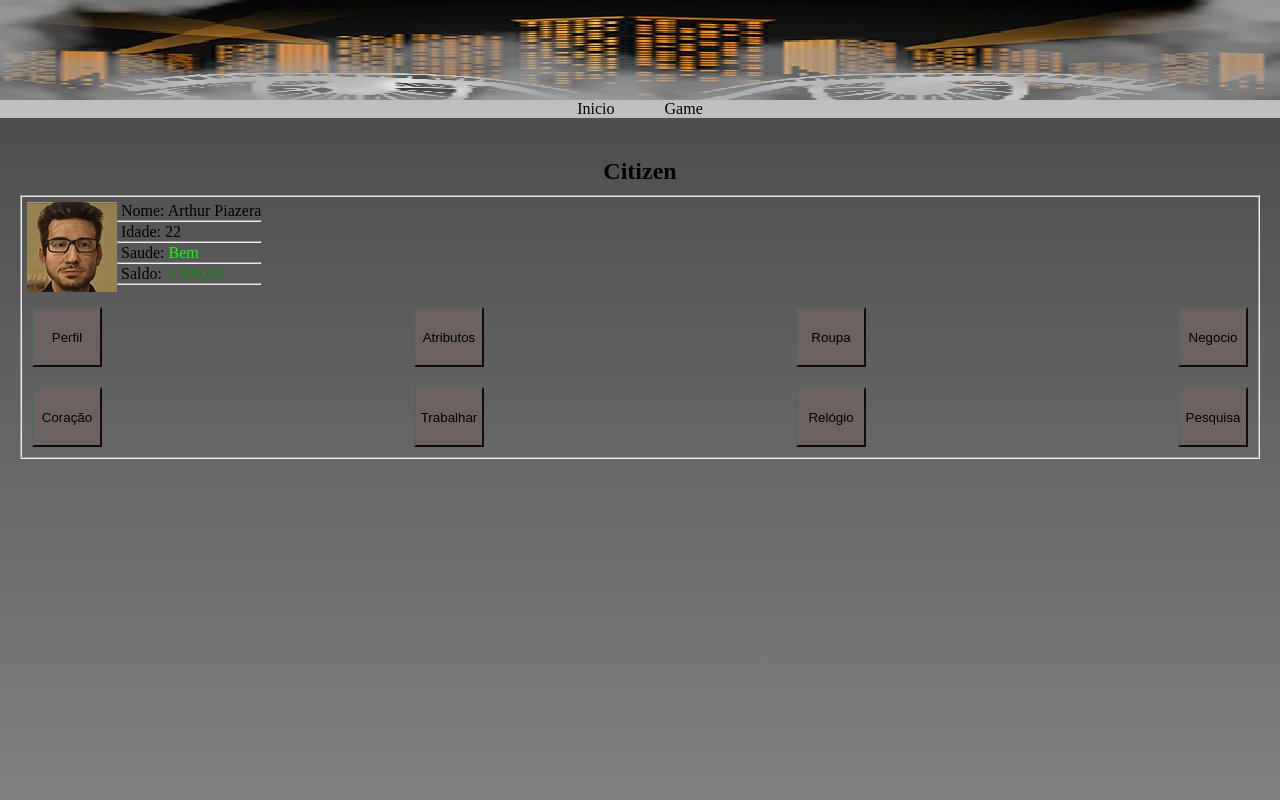
After one commit to ArthurP-cloud/Formulario, a PHP site: page /game.php in a window 1280 px wide. The commit adds this page. Run offline with PHP 8.4, Linux system fonts and the light colour scheme.

Commit message:
Tela de game add

```diff
--- /dev/null
+++ b/Formularios-PDO/css/newstyle.css
@@ -0,0 +1,86 @@
+* {
+  margin: 0;
+  padding: 0;
+}
+:root {
+  font-size: 16px;
+}
+body {
+  width: 100vw;
+  height: 100vh;
+  background: linear-gradient(to bottom, rgb(69, 69, 69), rgb(128, 128, 128));
+  font: Arial;
+  font-size: 100%;
+}
+.logo {
+  width: 100%;
+  height: 100px;
+}
+.logo img {
+  width: 100%;
+  height: 100%;
+}
+ul {
+  background-color: #bfbfbf;
+  display: flex;
+  list-style: none;
+  justify-content: center;
+  gap: 50px;
+}
+a {
+  color: black;
+  text-decoration: none;
+}
+.container {
+  width: 100%;
+  height: 500px;
+  margin-top: 20px;
+  display: flex;
+  flex-direction: column;
+}
+h1 {
+  text-align: center;
+  padding-bottom: 10px;
+}
+hr {
+  margin-bottom: 1px;
+}
+section {
+  padding: 20px;
+}
+.main {
+  display: flex;
+  flex-direction: column;
+}
+.personagem {
+  display: flex;
+  height: 90px;
+  padding-top: 5px;
+  padding-left: 5px;
+  padding-bottom: 5px;
+}
+.info {
+  height: 100%;
+}
+.saude {
+  color: #05ff00;
+}
+.money {
+  color: #038b00;
+}
+.options {
+  padding: 10px;
+  display: flex;
+  justify-content: space-between;
+}
+.options1 {
+  padding: 10px;
+  display: flex;
+  justify-content: space-between;
+}
+.btn {
+  width: 70px;
+  height: 60px;
+  background-color: #6c6262;
+  border-color: #5c6262;
+}
--- /dev/null
+++ b/Formularios-PDO/game.php
@@ -0,0 +1,64 @@
+<!DOCTYPE html>
+<html lang="pt-br">
+<head>
+  <meta charset="UTF-8">
+  <meta http-equiv="X-UA-Compatible" content="IE=edge">
+  <meta name="viewport" content="width=device-width, initial-scale=1.0">
+  <link rel="stylesheet" href="css/newstyle.css">
+  <title>The Citizen</title>
+</head>
+<body>
+  <div class="logo">
+    <img src="imagens/Banner-1-The Citizen.png" alt="The Citizen">
+  </div>
+  <nav>
+    <ul class="menu">
+      <li>
+        <a href="index.php">Inicio</a>
+      </li>
+      <li>
+        <a href="login.php">Game</a>
+      </li>
+    </ul>
+  </nav>
+  <div class="container">
+    <section>
+      <div class="main">
+        <h1>Citizen</h1>
+        <fieldset>
+
+          <div class="personagem">
+            <div class="imgperfil">
+            <img src="./imagens/img-Perfil 90 90.jpg" alt="Perfil">
+            </div>
+            <div class="info">
+              &nbsp;Nome: Arthur Piazera
+              <hr>
+              &nbsp;Idade: 22
+              <hr>
+              &nbsp;Saude: <a href="" class="saude">Bem</a>
+              <hr>
+              &nbsp;Saldo: <a href="" class="money">1.300,00</a>
+              <hr>
+              </div>
+
+          </div>
+          <div class="options">
+            <button class="btn">Perfil</button>
+            <button class="btn">Atributos</button>
+            <button class="btn">Roupa</button>
+            <button class="btn">Negocio</button>
+          </div>
+            <div class="options1">
+            <button class="btn">Coração</button>
+            <button class="btn">Trabalhar</button>
+            <button class="btn">Relógio</button>
+            <button class="btn">Pesquisa</button>
+          </div>
+        </fieldset>
+
+      </div>
+    </section>
+  </div>
+</body>
+</html>
```
Also changed, not shown: Formularios-PDO/css/newstily.css (+12 -13 lines), Formularios-PDO/home.php (+20 -52 lines), Formularios-PDO/imagens/img-Perfil 90 90.jpg (added), Formularios-PDO/imagens/img-Perfil.jpeg (added).
